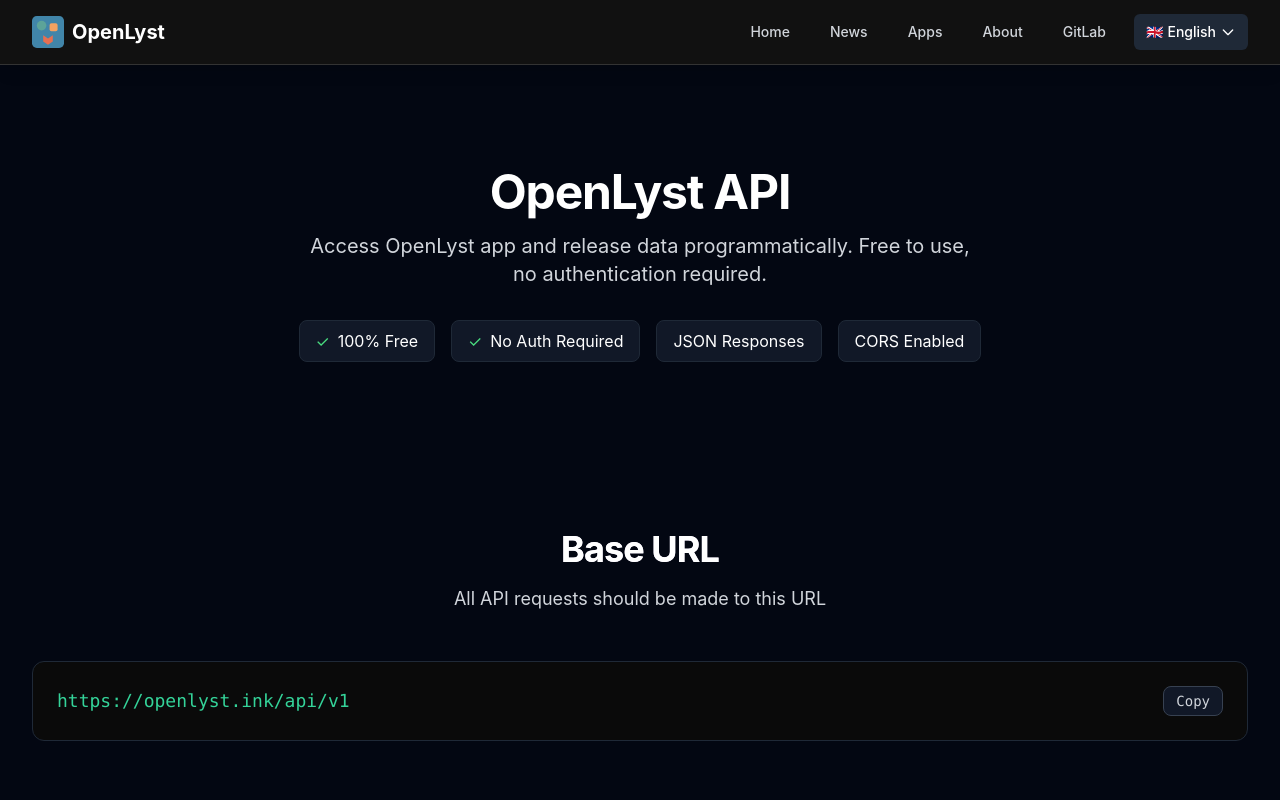
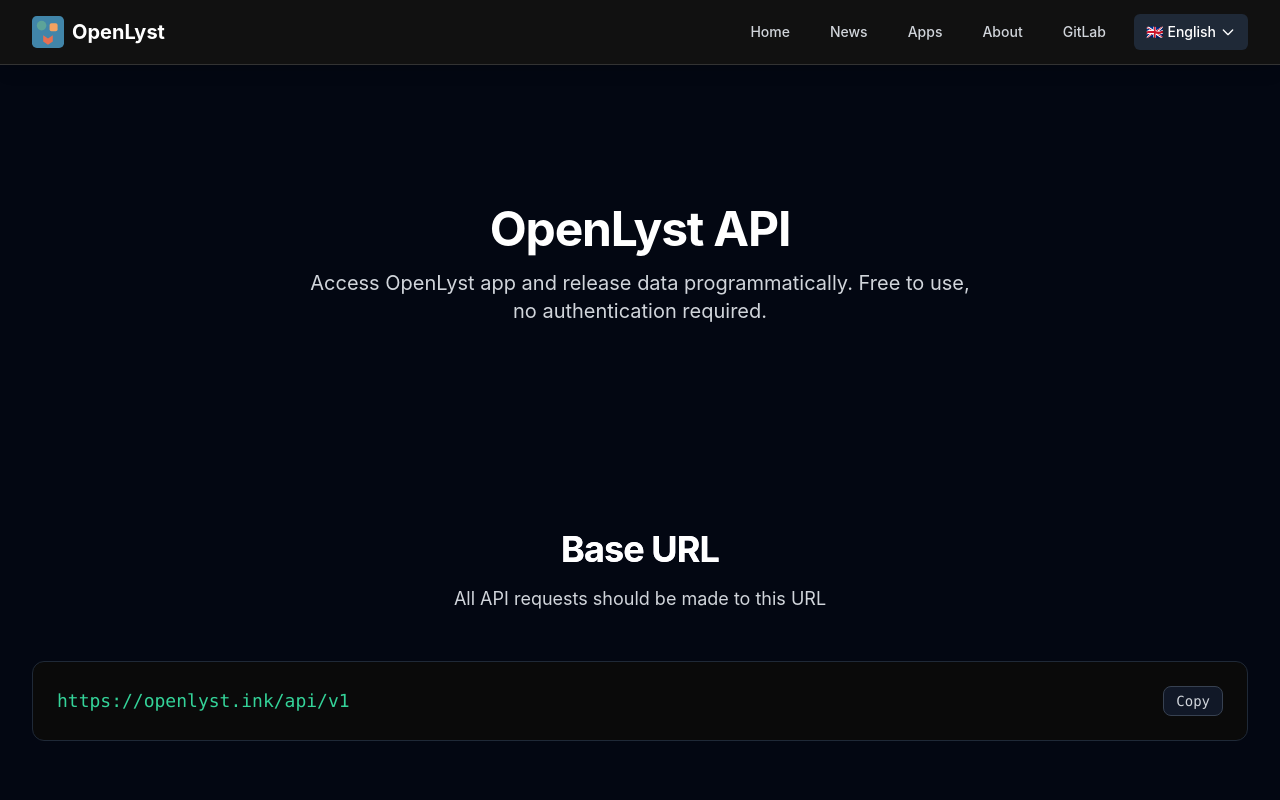
Before and after one commit to openlyst/openlyst, a Next.js app: page /docs/api in a window 1280 px wide. Shown: the top 800 px of the page. Built offline with nearby package versions, Linux system fonts and the light colour scheme.

Commit message:
Remove feature boxes from API docs header

```diff
--- a/src/components/DocsApiContent.tsx
+++ b/src/components/DocsApiContent.tsx
@@ -218,23 +218,7 @@ export function DocsApiContent() {
             <h1 className="text-4xl font-bold tracking-tight sm:text-5xl mb-4 text-white">
               {t.api.title}
             </h1>
-            <p className="text-xl text-gray-300 max-w-2xl mx-auto mb-8">{t.api.subtitle}</p>
-            <div className="flex flex-wrap justify-center gap-4">
-              <div className="flex items-center gap-2 px-4 py-2 bg-gray-900 border border-gray-800 rounded-lg">
-                <span className="text-green-400">✓</span>
-                <span>{t.api.free}</span>
-              </div>
-              <div className="flex items-center gap-2 px-4 py-2 bg-gray-900 border border-gray-800 rounded-lg">
-                <span className="text-green-400">✓</span>
-                <span>{t.api.noAuth}</span>
-              </div>
-              <div className="flex items-center gap-2 px-4 py-2 bg-gray-900 border border-gray-800 rounded-lg">
-                <span>{t.api.jsonResponses}</span>
-              </div>
-              <div className="flex items-center gap-2 px-4 py-2 bg-gray-900 border border-gray-800 rounded-lg">
-                <span>{t.api.corsEnabled}</span>
-              </div>
-            </div>
+            <p className="text-xl text-gray-300 max-w-2xl mx-auto">{t.api.subtitle}</p>
           </div>
         </div>
       </section>
```
